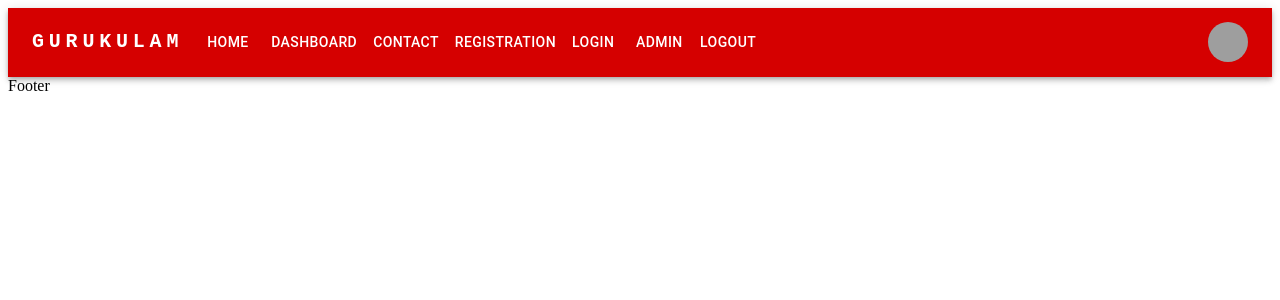
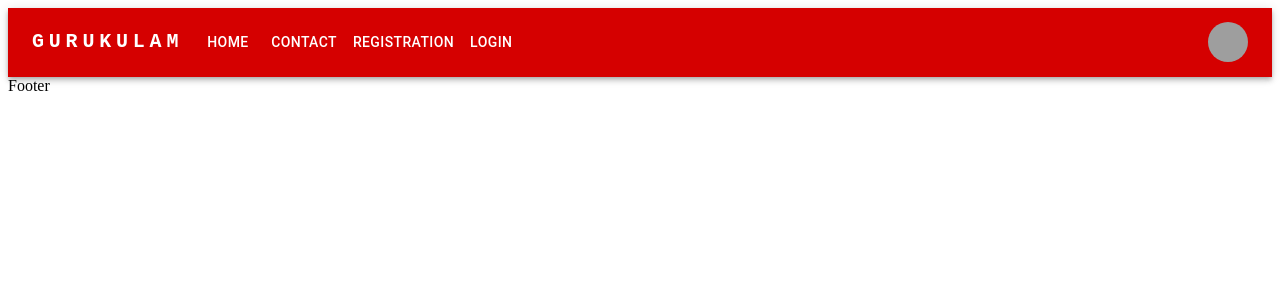
Before and after one commit to adarsh2255-buji/gurukulam, a React (Vite) app in the folder frontend/: page / in a window 1280 px wide. Shown: the top 300 px of the page. Built offline with nearby package versions, Linux system fonts and the light colour scheme; grey boxes are pictures that could not be loaded.

Commit message:
header updated according to student login

```diff
--- a/frontend/src/Components/Header.jsx
+++ b/frontend/src/Components/Header.jsx
@@ -12,25 +12,28 @@ import Tooltip from '@mui/material/Tooltip';
 import MenuItem from '@mui/material/MenuItem';
 import AdbIcon from '@mui/icons-material/Adb';
 import { Link as RouterLink } from 'react-router-dom'
-import { useState } from 'react';
-
-
-
-
-const pages = [
-  {name: 'HOME', path: '/'},
-  {name: 'DASHBOARD', path: '/dashboard'},
-  {name: 'CONTACT', path: '/contact'},
-  {name: 'REGISTRATION', path: '/registration'},
-  {name: 'LOGIN',path:'/login'},
-  {name: 'ADMIN',path:'/logout'},
-  {name: 'LOGOUT', path: '/logout'}
-]
+import { useContext, useState } from 'react';
+import { StudentContext } from '../context/StudentContext';
 
 const Header = () => {
 
     const [anchorElNav, setAnchorElNav] = useState(null);
     const [anchorElUser, setAnchorElUser] = useState(null);
+
+    const { student } = useContext(StudentContext)
+
+    //pages
+    const pages = student ? [
+      { name: 'HOME', path: '/' },
+      { name: 'DASHBOARD', path: '/dashboard' },
+      { name: 'CONTACT', path: '/contact' },
+      { name: 'LOGOUT', path: '/logout' }
+    ] : [
+      { name: 'HOME', path: '/' },
+      { name: 'CONTACT', path: '/contact' },
+      { name: 'REGISTRATION', path: '/registration' },
+      { name: 'LOGIN', path: '/login' }
+    ];
 
   const handleOpenNavMenu = (event) => {
     setAnchorElNav(event.currentTarget);
```
